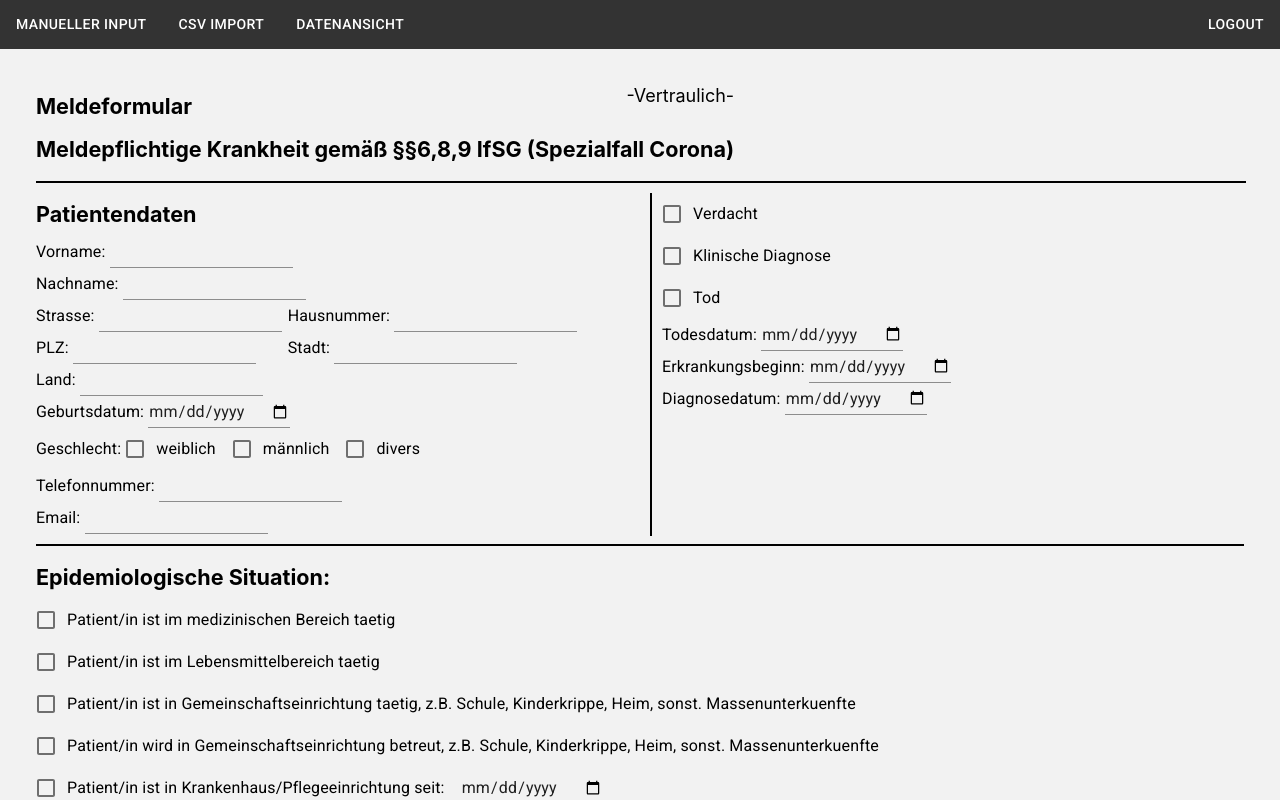
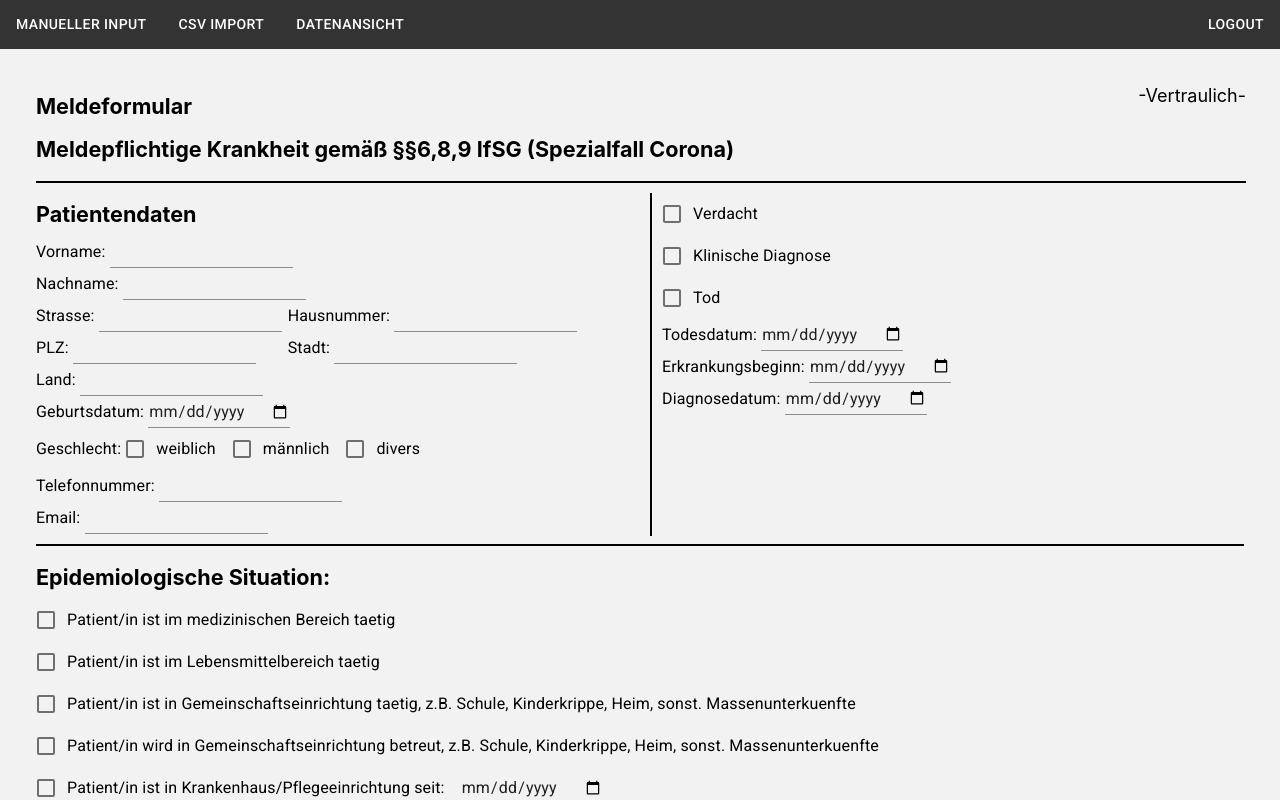
Before and after one commit to suniastar/online-fallregister, a React (Create React App) app in the folder fallregister_frontend/: page / in a window 1280 px wide. Shown: the top 800 px of the page. Built offline with nearby package versions, Linux system fonts and the light colour scheme; the HTML template or start-up script is replaced by a standard one.

Commit message:
changed postition of "-vertraulich-"

```diff
--- a/fallregister_frontend/src/PatientDataForm.js
+++ b/fallregister_frontend/src/PatientDataForm.js
@@ -98,7 +98,7 @@ class PatientDataForm extends React.Component {
           container
           direction='column'
           justify="center"
-          alignItems='flex-start'
+          alignItems='stretch'
 
                 >
 
```
